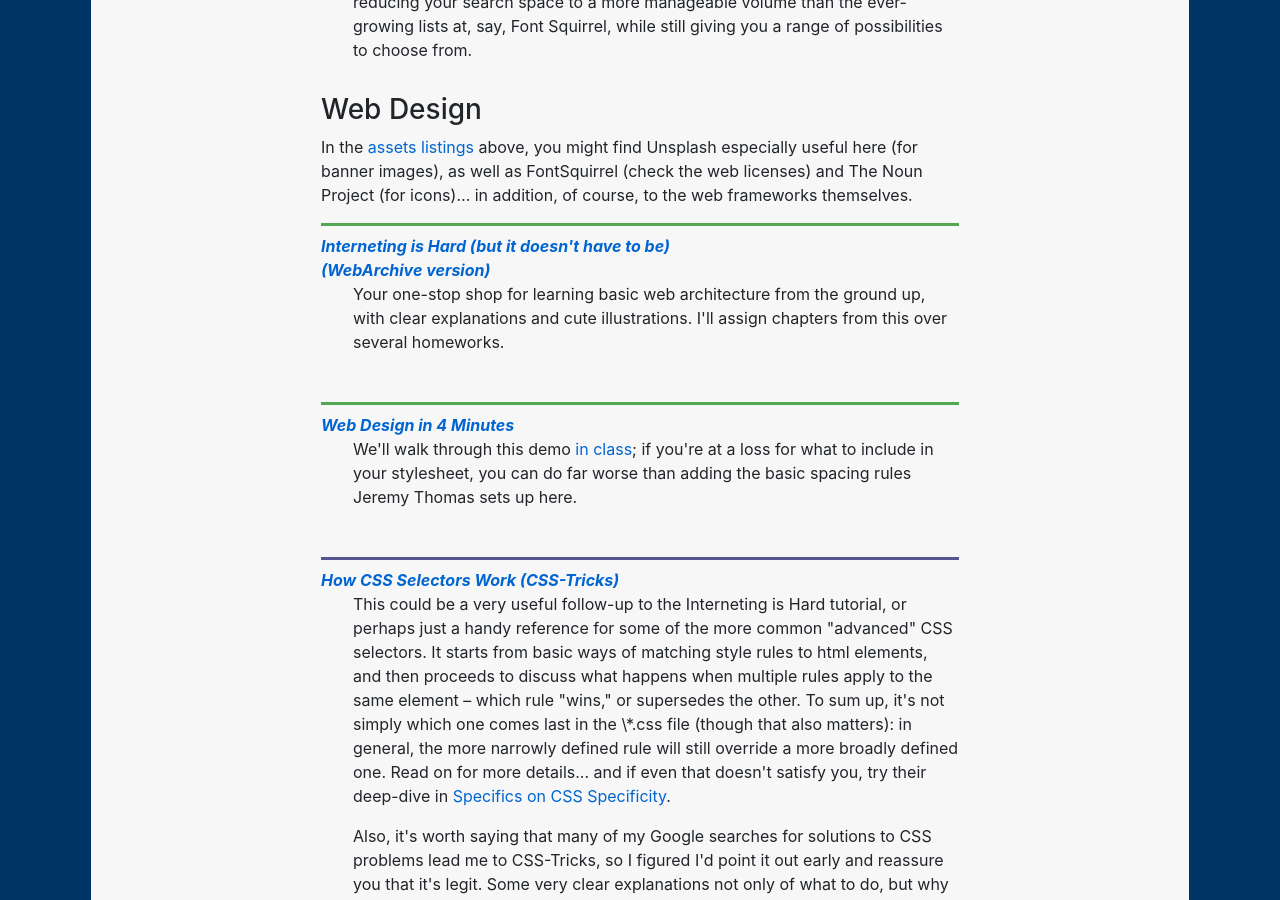
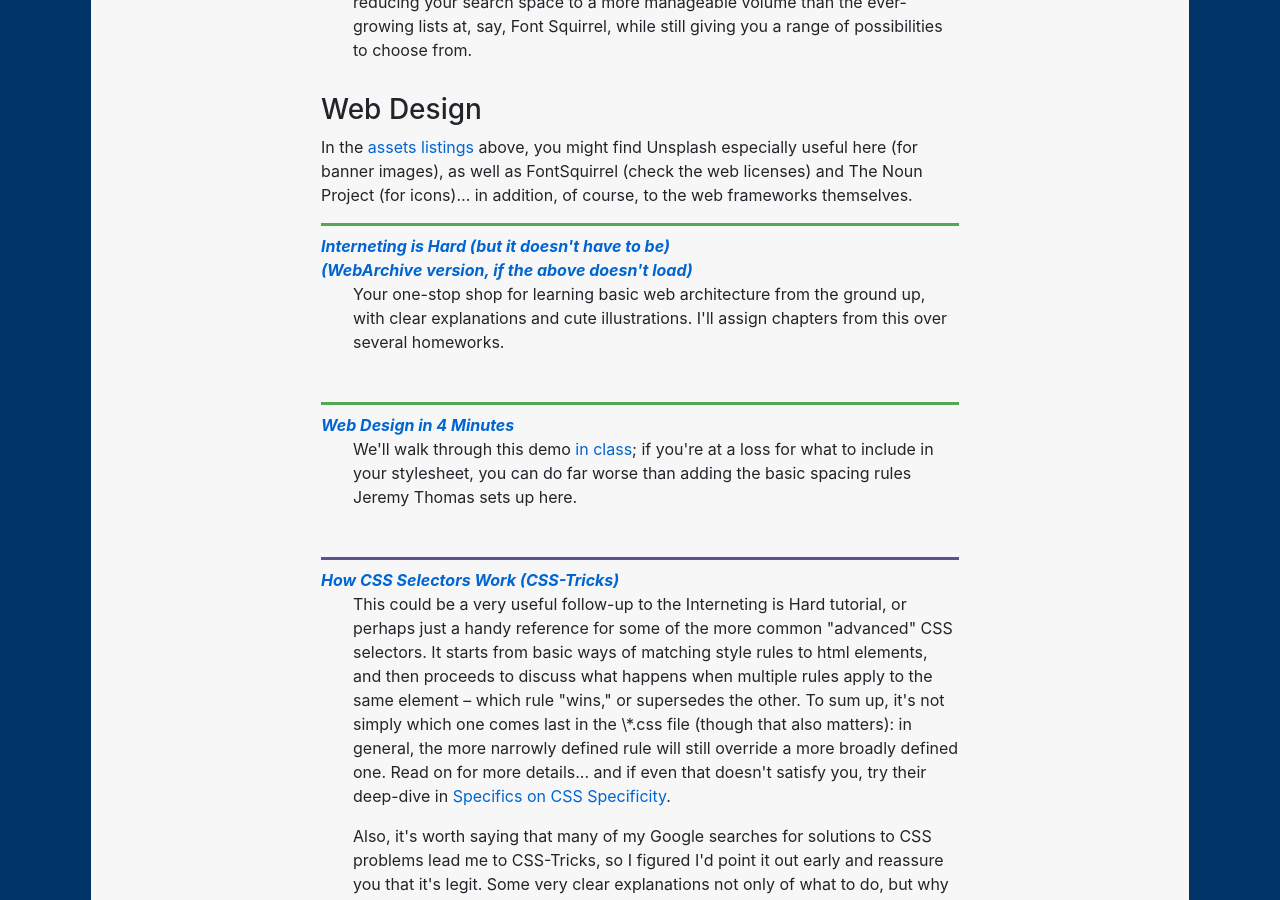
Before and after one commit to benmiller314/cdm2023spring, a Jekyll site: the page built from resources.md, in a window 1280 px wide and 900 px high, scrolled down 14045 px. Built offline with Jekyll 4.4.1, drawn with Linux system fonts in a browser that asks for light colours.

Commit message:
new link for interneting is hard

```diff
--- a/resources.md
+++ b/resources.md
@@ -275,8 +275,8 @@
 In the <a href="#free-and-licensed-images-sounds-and-other-assets">assets listings</a> above, you might find Unsplash especially useful here (for banner images), as well as FontSquirrel (check the web licenses) and The Noun Project (for icons)... in addition, of course, to the web frameworks themselves.
 
 <dl>
-<dt><a href="https://internetingishard.com/html-and-css/">Interneting is Hard (but it doesn't have to be)</a></dt>
-<dt><a href="https://web.archive.org/web/20180704003252/https://www.internetingishard.com/html-and-css/">(WebArchive version)</a></dt>
+<dt><a href="https://internetingishard.netlify.app/">Interneting is Hard (but it doesn't have to be)</a></dt>
+<dt><a href="https://web.archive.org/web/20180704003252/https://www.internetingishard.com/">(WebArchive version, if the above doesn't load)</a></dt>
 <dd>Your one-stop shop for learning basic web architecture from the ground up, with clear explanations and cute illustrations. I'll assign chapters from this over several homeworks. </dd>
 
 <dt><a href="http://jgthms.com/web-design-in-4-minutes">Web Design in 4 Minutes</a></dt>
```
